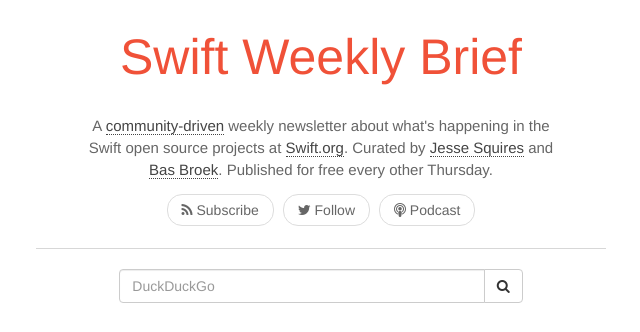
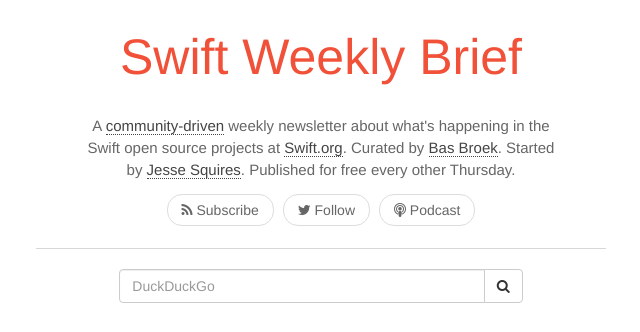
Before and after one commit to SwiftWeekly/swiftweekly.github.io, a Jekyll site: the page built from index.html, in a window 1280 px wide and 900 px high. Shown: the top 332 px of the window, without its empty margins (319-959 px from the left). Built offline with Jekyll 4.4.1, drawn with Linux system fonts in a browser that asks for light colours.

Commit message:
Update header copy (#414)
I think this is more accurate now :)

```diff
--- a/_includes/header.html
+++ b/_includes/header.html
@@ -5,7 +5,7 @@
          <h1 class="text-center"><a href="/">{{ site.title }}</a></h1>
          <div class="tagline col-sm-8 col-sm-offset-2 col-md-8 col-md-offset-2">
             <h2>A <a href="/authors">community-driven</a> weekly newsletter about what's happening in the Swift open source projects at <a href="https://swift.org/" target="_blank">Swift.org</a>.
-               Curated by <a href="https://jessesquires.com" target="_blank">Jesse Squires</a> and <a href="https://twitter.com/BasThomas" target="_blank">Bas Broek</a>. Published for free every other Thursday.</h2>
+               Curated by <a href="https://twitter.com/BasThomas" target="_blank">Bas Broek</a>. Started by <a href="https://jessesquires.com" target="_blank">Jesse Squires</a>. Published for free every other Thursday.</h2>
          </div> <!-- col -->
       </div> <!-- col -->
    </div> <!-- row -->
```
